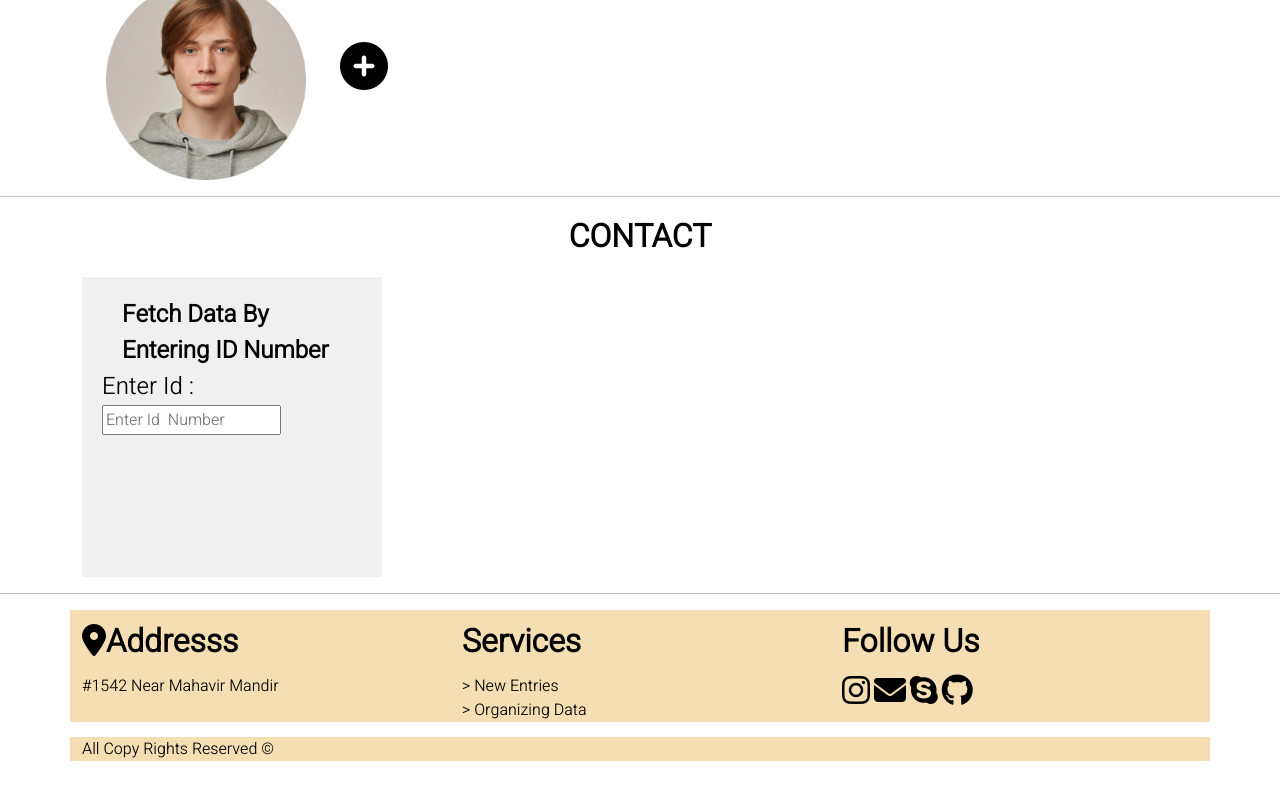
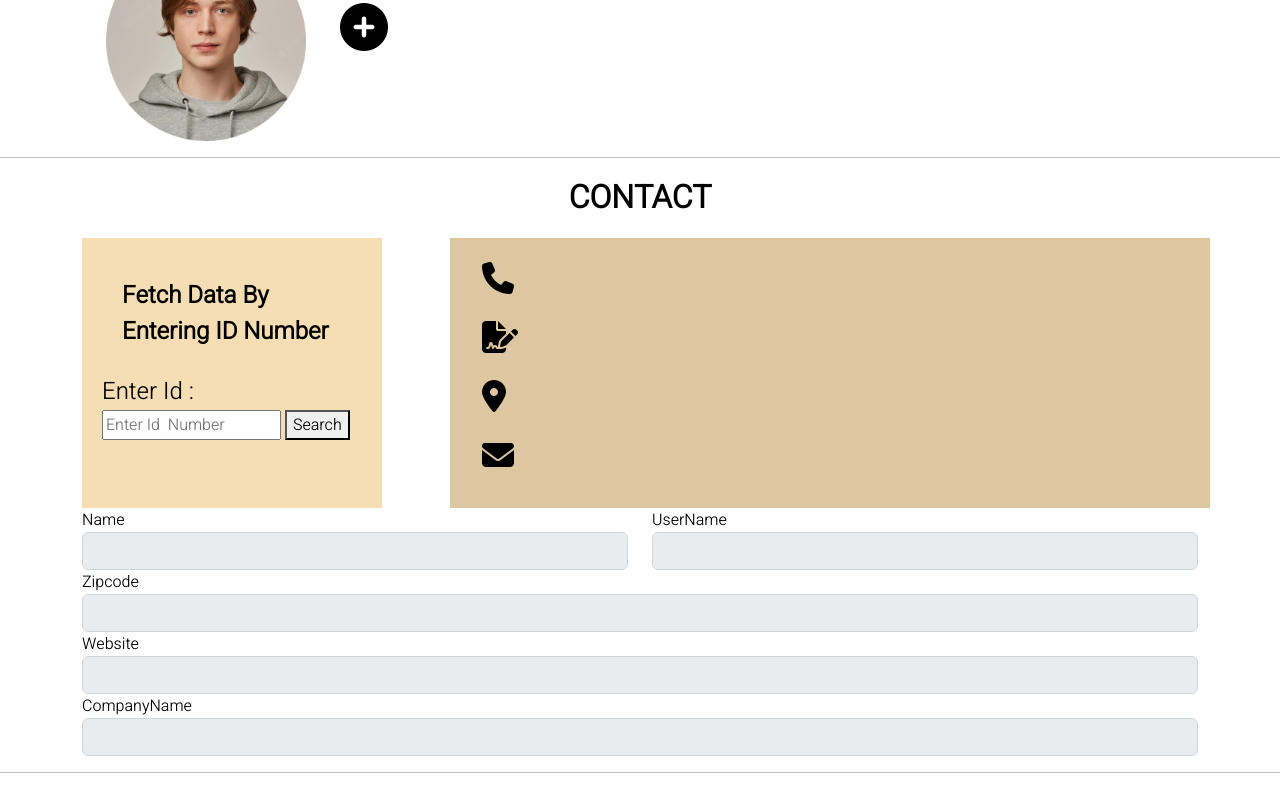
Before and after one commit to PrernaBajajj/assessment-2, a plain HTML site: page index.html in a window 1280 px wide. Shown: the part 1967-2753 px from the top of the page. Drawn offline with nearby package versions, Linux system fonts and the light colour scheme; a web font is replaced by a local one.

Commit message:
Contact Complete

```diff
--- a/index.html
+++ b/index.html
@@ -18,7 +18,8 @@ crossorigin="anonymous" referrerpolicy="no-referrer" />
 <body>
   <div class="container-fluid">
     <header>
-        <nav class="navbar  navbar-expand-lg navbar-light navstyle">
+        <hr>
+        <nav class="navbar fixed-top navbar-expand-lg navbar-light navstyle">
             <div class="container-fluid">
               <a class="navbar-brand" href="#">Navbar</a>
               <button class="navbar-toggler" type="button" data-bs-toggle="collapse" data-bs-target="#navbarSupportedContent" aria-controls="navbarSupportedContent" aria-expanded="false" aria-label="Toggle navigation">
@@ -40,9 +41,10 @@ crossorigin="anonymous" referrerpolicy="no-referrer" />
               </div>
             </div>
           </nav>
+          <hr>
     </header>
   </div>
-  <hr>
+
   <section id="home">
 
     <div class="container-fluid">
@@ -158,18 +160,57 @@ crossorigin="anonymous" referrerpolicy="no-referrer" />
     <div class="container">
         <div class="row">
             <div class="col-lg-4 ">
-                <div class="inputdiv" style="height:300px; width:300px; background-color:rgb(240, 240, 240,3);padding-top:20px;">
+                <div class="inputdiv" style="height:270px; width:300px; background-color:#f5deb3;padding-top:40px;">
                    <span class="input-style">Fetch Data By</span><br>
                     <span class="input-style">Entering  ID Number </span><br>
+                    <br>
+
                     <span  class="enterid" > Enter Id :</span> <br>
-                    <input type="number" placeholder="Enter Id  Number" id="input" style="margin-left:20px;">
+                    <input type="text" placeholder="Enter Id  Number" id="input" style="margin-left:20px;">
+                    <button type="button" id="search-button">Search</button>
                 </div>
             </div>
-            <div class="col-lg-4">
+            <div class="col-lg-8 " style="background-color:#dcc7a1"><br>
+                <div id="main-id">
+                    <div class="main-divs"><i class="fa-solid fa-phone fa-2x"></i><span id="phone"></span></div><br>
+                    <div class="main-divs"><i class="fa-solid fa-file-signature fa-2x"></i><span id="username"></span></div><br>
+                    <div class="main-divs"><i class="fa-solid fa-location-dot fa-2x"></i><span id="address"></span></div><br>
+                    <div class="main-divs"><i class="fa-solid fa-envelope fa-2x"></i><span id="email"></span></div><br>
 
+                </div>
             </div>
-            <div class="col-lg-4">
 
+        </div>
+
+        <div class="form-group">
+            <div class="row">
+                <div class="col-lg-6">
+                    <label for="input">Name</label>
+                    <input type="text" class="form-control" id="fullname" disabled>
+
+                </div>
+                <div class="col-lg-6">
+                    <label for="input">UserName</label>
+                    <input type="text" class="form-control" id="username" disabled>
+                </div>
+            </div>
+            <div class="row">
+                <div class="col-lg-12">
+                    <label for="input">Zipcode</label>
+                    <input type="text" class="form-control" id="uzipcode" disabled>
+                </div>
+            </div>
+            <div class="row">
+                <div class="col-lg-12">
+                    <label for="input">Website</label>
+                    <input type="text" class="form-control" id="website" disabled>
+                </div>
+            </div>
+            <div class="row">
+                <div class="col-lg-12">
+                    <label for="input">CompanyName</label>
+                    <input type="text" class="form-control" id="companyname" disabled>
+                </div>
             </div>
         </div>
     </div>
@@ -177,7 +218,7 @@ crossorigin="anonymous" referrerpolicy="no-referrer" />
 <hr>
 <!-- Footer section  -->
 <footer>
-    <div class="container main-footer">
+    <div class="container-fluid main-footer">
         <div class="row">
             <div class="col-lg-4">
     <i class="fa-solid fa-location-dot fa-2x"></i><span class="heading">Addresss</span> <br>
@@ -197,9 +238,9 @@ crossorigin="anonymous" referrerpolicy="no-referrer" />
 </div>
 </div>
 </div>
-<div class="container below-footer">
+<div class="container-fluid below-footer">
     All Copy Rights Reserved &copy
 </div>
 </footer>
-</body>
+<script src="main.js"></script></body>
 </html>
--- /dev/null
+++ b/main.js
@@ -0,0 +1,14 @@
+document.querySelector('#search-button').addEventListener('click',(e)=>{
+    e.preventDefault()
+    const xhr=new XMLHttpRequest()
+    const url=''
+    xhr.open('GET',url)
+    xhr.onreadystatechange=()=>{
+        if(xhr.status===200 && xhr.readyState==4){
+            var result=JSON.parse(xhr.responseText)
+            var phone='<span>${result[input-1].phone.substr(0,14)}</span>
+            `
+        }
+
+    }
+})
--- a/style.css
+++ b/style.css
@@ -1,5 +1,9 @@
 @import url('https://fonts.googleapis.com/css2?family=Fira+Sans+Condensed&family=Heebo:wght@300&family=Merriweather&family=Montserrat&family=Sacramento&family=Source+Code+Pro:wght@300&display=swap');
-
+.navbar{
+    color:black;
+    font-size: 1.3rem;
+    font-weight: bold;
+}
 body{
     color:black;
     font-family: 'Heebo', sans-serif;
@@ -82,6 +86,9 @@ body{
     font-weight: bolder;
 
   }
+  #main-id{
+    padding-left:20px;
+  }
   .enterid{
     font-size:x-large;
     padding: 20px;
```
